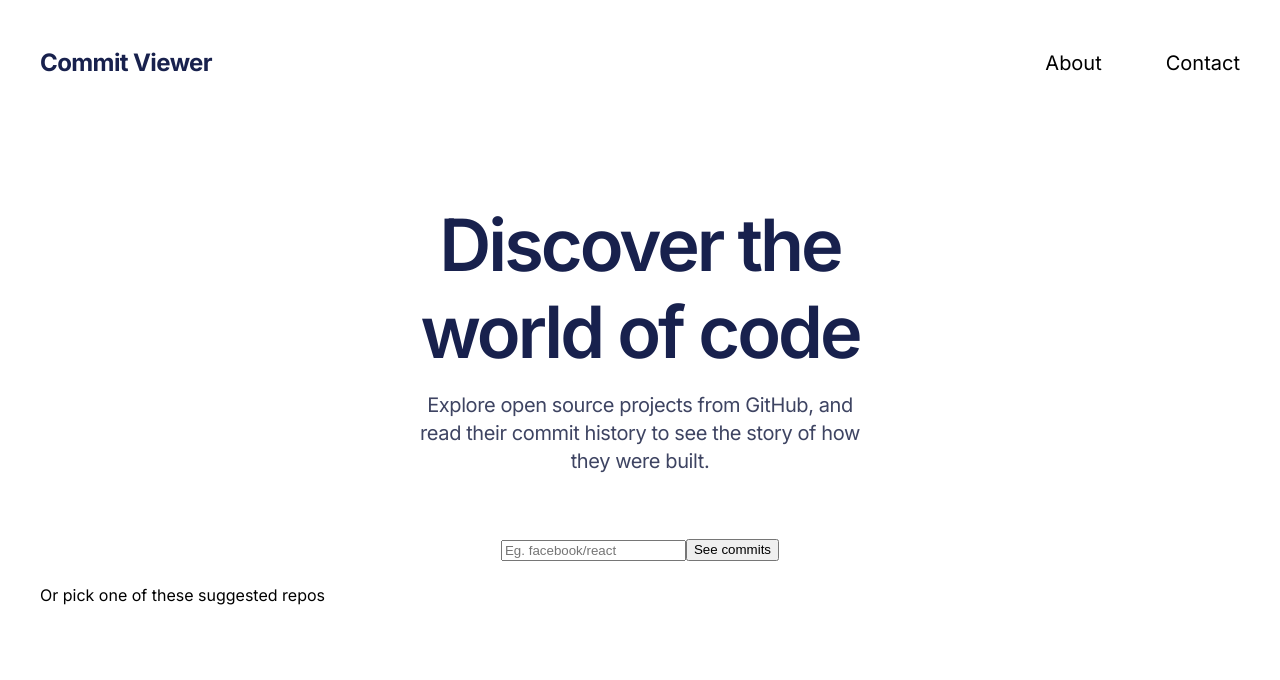
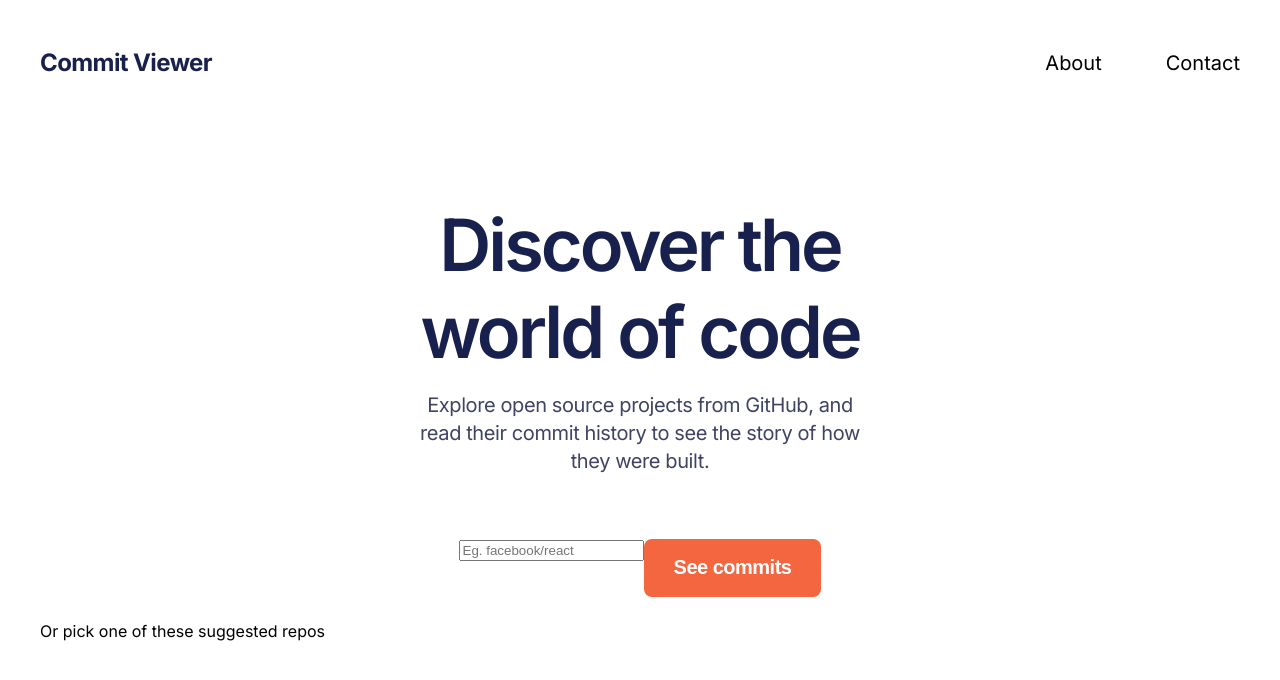
Before and after one commit to mishs/dado-react-code-audition, a React (Create React App) app: page / in a window 1280 px wide. Shown: the top 680 px of the page. Built offline with nearby package versions, Linux system fonts and the light colour scheme.

Commit message:
Form handle submit

```diff
--- a/src/SearchInput/SearchInput.js
+++ b/src/SearchInput/SearchInput.js
@@ -14,7 +14,7 @@ function SearchInput(props) {
 
     return (
         <SearchInputStyles>
-            <form>
+            <form onSubmit={handleSubmit}>
               <div>
                 <input type="text"
                 placeholder="Eg. facebook/react"
--- a/src/SearchInput/SearchInputStyles.js
+++ b/src/SearchInput/SearchInputStyles.js
@@ -6,5 +6,49 @@ export const SearchInputStyles = styled.div`
         justify-content: center;
         max-width: 920px;
         margin: 0 auto;
+
+        .search-wrapper {
+            display: flex;
+            align-items: center;
+            background-color: #DFE4EA;
+            flex: 1;
+            margin-right: 16px;
+            border-radius: 8px;
+
+            svg {
+                padding: 16px;
+                fill: #29335C;
+            }
+
+            input {
+                border: none;
+                background: transparent;
+                font-size: 20px;
+                letter-spacing: -0.5px;
+                width: 100%;
+                height: 100%;
+
+                &::placeholder {
+                    color: #B1B5C5;
+                }
+
+                &:focus {
+                    outline-color: #98a1ab;
+                }
+            }
+        }
+
+        input[type="submit"] {
+            background-color: #F3663F;
+            color: #fff;
+            border: none;
+            font-size: 20px;
+            letter-spacing: -0.5px;
+            font-weight: 600;
+            border-radius: 8px;
+            height: 58px;
+            cursor: pointer;
+            padding: 15px 30px;
+        }
     }
 `
```
